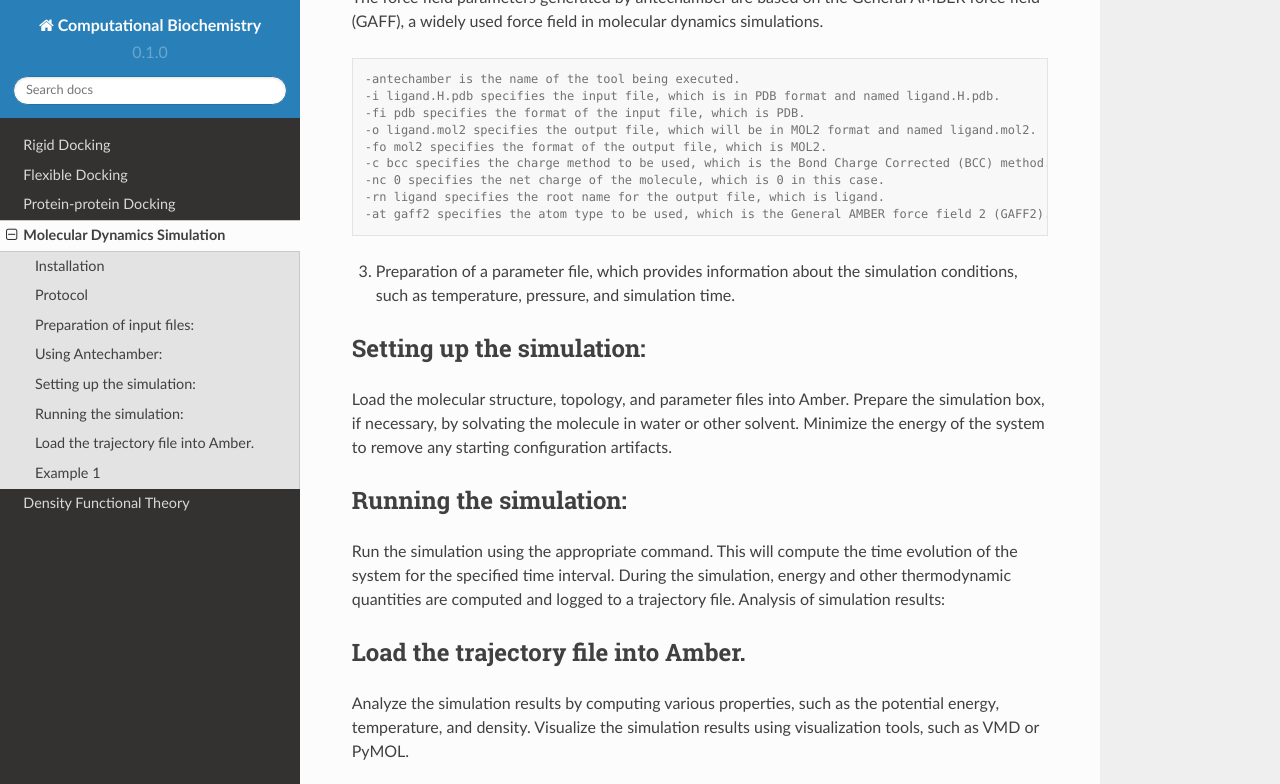
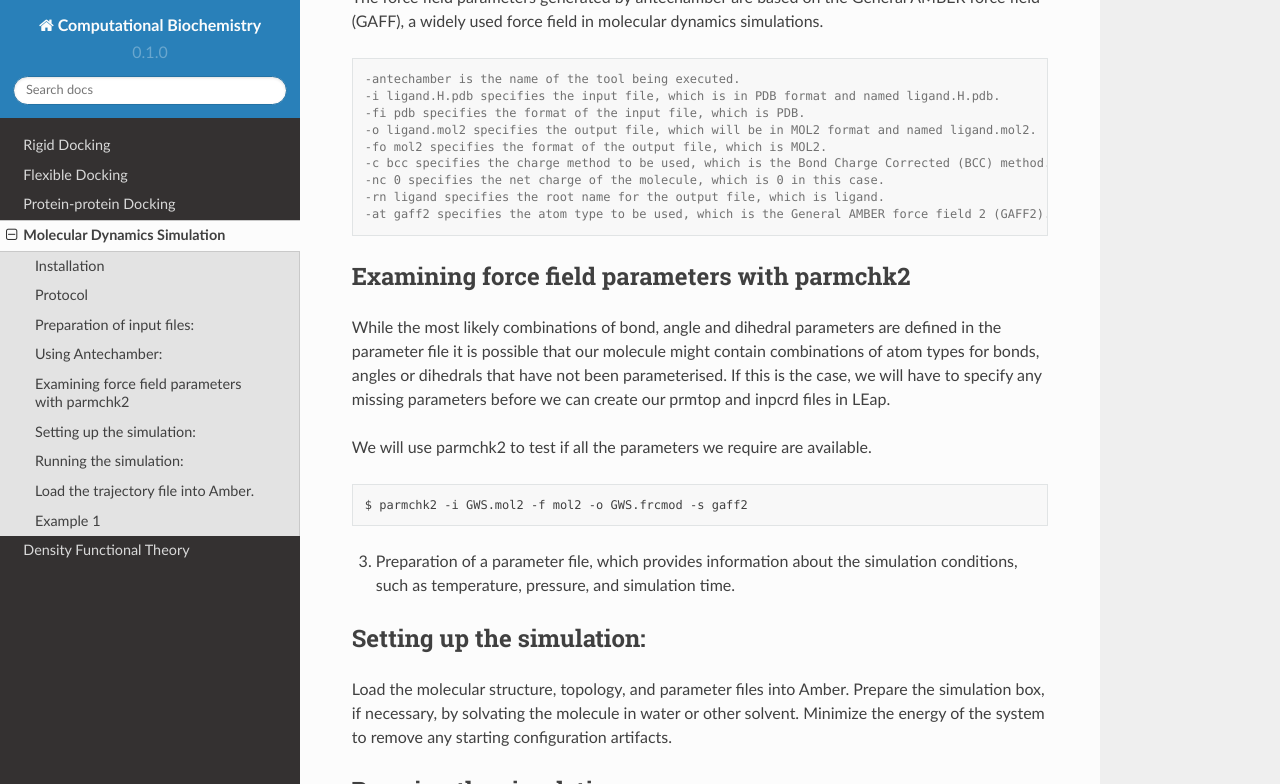
Before and after one commit to omagebright/computationalbiochemistry, a Sphinx documentation site: the page built from docs/source/moleculardynamics.rst, in a window 1280 px wide and 900 px high, scrolled down 1209 px, cut to the strip 0-784 px from the top of the window. Built offline with Sphinx 7.4.7 and the Read the Docs theme 2.0.0, drawn with Linux system fonts in a browser that asks for light colours.

Commit message:
Update moleculardynamics.rst

```diff
--- a/docs/source/moleculardynamics.rst
+++ b/docs/source/moleculardynamics.rst
@@ -31,8 +31,6 @@ Using Antechamber:
 
 Antechamber is specifically designed for the generation of molecular force field parameters and the assignment of partial charges. The tool is widely used for the preparation of molecular systems for molecular dynamics simulations, and it generates force field parameters that can accurately describe the behavior of the molecule.
 
-.. code-block:: bash
-    $ antechamber -i ligand.H.pdb -fi pdb -o ligand.mol2 -fo mol2 -c bcc -nc 0 -rn ligand -at gaff2
 
 .. code-block:: bash
 
@@ -53,6 +51,16 @@ Antechamber uses a combination of empirical and quantum mechanical methods to de
    -rn ligand specifies the root name for the output file, which is ligand.
    -at gaff2 specifies the atom type to be used, which is the General AMBER force field 2 (GAFF2).
 
+Examining force field parameters with parmchk2
+-------
+
+While the most likely combinations of bond, angle and dihedral parameters are defined in the parameter file it is possible that our molecule might contain combinations of atom types for bonds, angles or dihedrals that have not been parameterised. If this is the case, we will have to specify any missing parameters before we can create our prmtop and inpcrd files in LEap.
+
+We will use parmchk2 to test if all the parameters we require are available.
+
+.. code-block:: bash
+
+    $ parmchk2 -i GWS.mol2 -f mol2 -o GWS.frcmod -s gaff2
 
 
 3. Preparation of a parameter file, which provides information about the simulation conditions, such as temperature, pressure, and simulation time.
```
